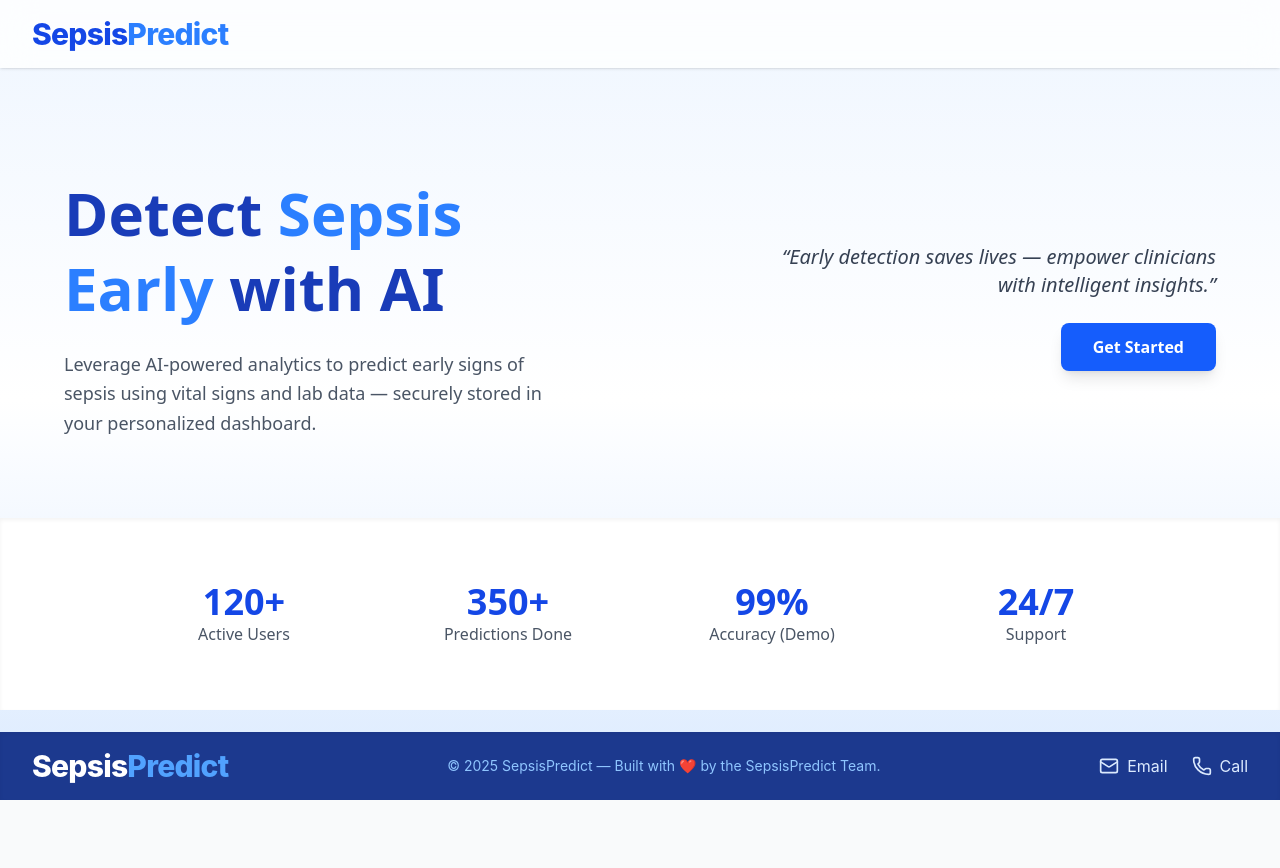
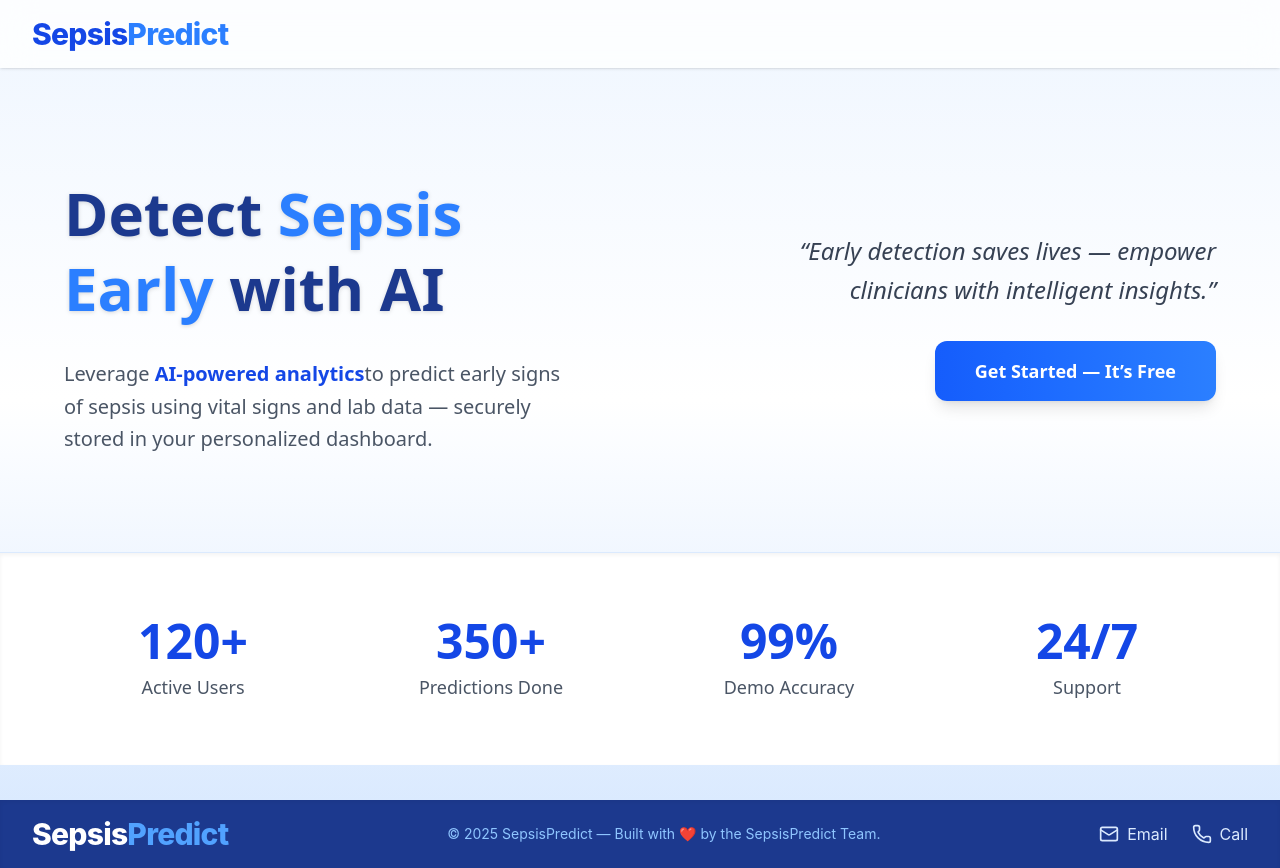
Before and after one commit to LetMeCraft/SEP-SYSTEM, a React (Vite) app in the folder frontend/: page / in a window 1280 px wide. Before the commit the page ends 800 px from the top, so only its background shows below. Built offline with nearby package versions, Linux system fonts and the light colour scheme; no server answers.

Commit message:
landing page fixed

```diff
--- a/frontend/src/pages/Landing.jsx
+++ b/frontend/src/pages/Landing.jsx
@@ -4,51 +4,61 @@
 
 export default function Landing() {
   return (
-    <div className="flex flex-col font-sans">
+    <div className="flex flex-col font-sans bg-gradient-to-b from-blue-50 via-white to-blue-100 min-h-screen">
       {/* Hero Section */}
       <motion.section
-        className="flex flex-col md:flex-row items-center justify-between px-6 md:px-16 pt-36 md:pt-44 pb-20 gap-10"
+        className="flex flex-col md:flex-row items-center justify-between px-8 md:px-16 pt-36 md:pt-44 pb-24 gap-10"
         initial={{ opacity: 0, y: 30 }}
         animate={{ opacity: 1, y: 0 }}
         transition={{ duration: 0.8 }}
       >
         {/* Left Text */}
-        <div className="md:w-1/2 space-y-6 text-center md:text-left">
-          <h2 className="text-5xl md:text-6xl font-extrabold leading-tight text-blue-800">
+        <div className="md:w-1/2 space-y-8 text-center md:text-left">
+          <h1 className="text-5xl md:text-6xl font-extrabold leading-tight text-blue-900 drop-shadow-sm">
             Detect <span className="text-blue-500">Sepsis Early</span> with AI
-          </h2>
-          <p className="text-lg text-gray-600 leading-relaxed max-w-lg mx-auto md:mx-0">
-            Leverage AI-powered analytics to predict early signs of sepsis
-            using vital signs and lab data — securely stored in your personalized dashboard.
+          </h1>
+          <p className="text-lg md:text-xl text-gray-600 leading-relaxed max-w-lg mx-auto md:mx-0">
+            Leverage <span className="font-semibold text-blue-700">AI-powered analytics</span>
+            to predict early signs of sepsis using vital signs and lab data —
+            securely stored in your personalized dashboard.
           </p>
         </div>
 
         {/* Right Side: Quote + Button */}
-        <div className="md:w-1/2 flex flex-col items-center md:items-end space-y-6">
-          <p className="italic text-gray-700 text-lg md:text-xl text-center md:text-right max-w-md">
+        <div className="md:w-1/2 flex flex-col items-center md:items-end space-y-8 text-center md:text-right">
+          <p className="italic text-gray-700 text-xl md:text-2xl font-medium max-w-md leading-relaxed">
             “Early detection saves lives — empower clinicians with intelligent insights.”
           </p>
+
           <Link to="/auth">
-            <button className="bg-blue-600 text-white px-8 py-3 rounded-lg font-semibold hover:bg-blue-700 transition-all shadow-lg hover:scale-105">
-              Get Started
-            </button>
+            <motion.button
+              whileHover={{ scale: 1.08 }}
+              whileTap={{ scale: 0.98 }}
+              className="bg-gradient-to-r from-blue-600 to-blue-500 text-white px-10 py-4 rounded-xl text-lg font-semibold shadow-lg hover:from-blue-700 hover:to-blue-600 transition-all"
+            >
+              Get Started — It’s Free
+            </motion.button>
           </Link>
         </div>
       </motion.section>
 
       {/* Stats Section */}
-      <section className="bg-white py-16 shadow-inner">
-        <div className="max-w-5xl mx-auto grid grid-cols-2 md:grid-cols-4 gap-8 text-center">
+      <section className="bg-white py-16 shadow-inner border-t border-blue-100">
+        <div className="max-w-6xl mx-auto grid grid-cols-2 md:grid-cols-4 gap-10 text-center">
           {[
             ["120+", "Active Users"],
             ["350+", "Predictions Done"],
-            ["99%", "Accuracy (Demo)"],
+            ["99%", "Demo Accuracy"],
             ["24/7", "Support"],
           ].map(([value, label], i) => (
-            <div key={i}>
-              <h3 className="text-4xl font-bold text-blue-700">{value}</h3>
-              <p className="text-gray-600">{label}</p>
-            </div>
+            <motion.div
+              key={i}
+              whileHover={{ scale: 1.05 }}
+              className="transition-all"
+            >
+              <h3 className="text-5xl font-bold text-blue-700">{value}</h3>
+              <p className="text-gray-600 text-lg mt-2">{label}</p>
+            </motion.div>
           ))}
         </div>
       </section>
```
